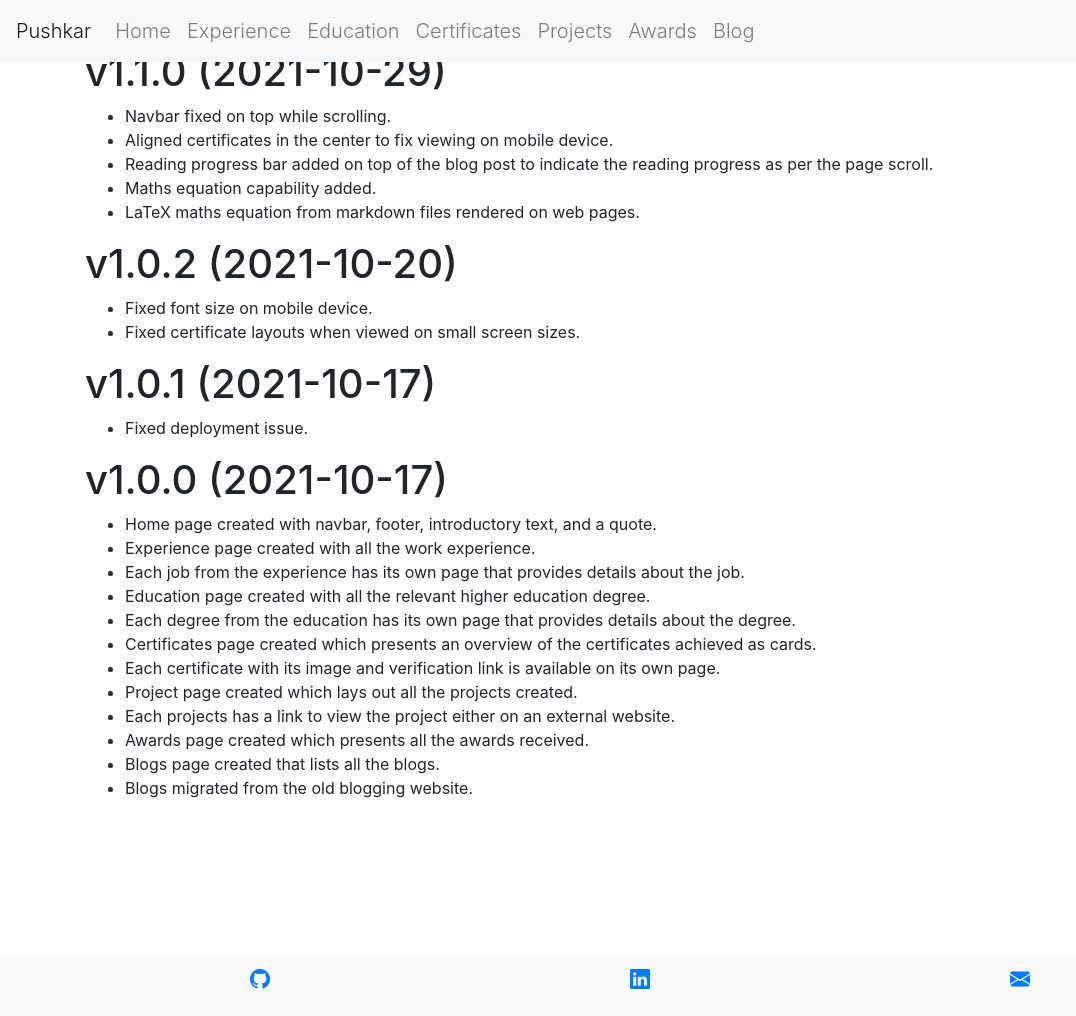
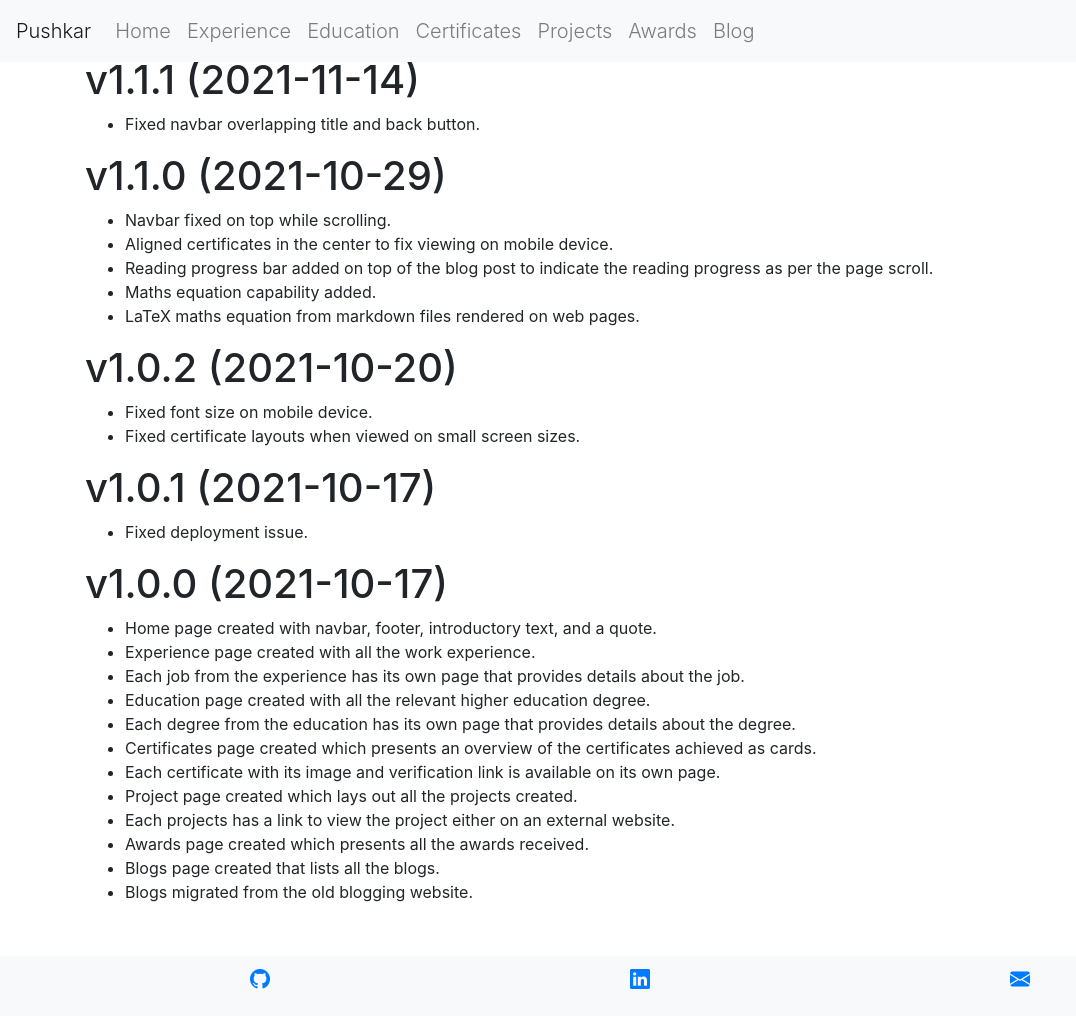
Before and after one commit to pushkarkadam/portfolio, a Jekyll site: the page built from HISTORY.md, in a window 1280 px wide and 1016 px high. Shown: the whole window, without its empty margins (0-1076 px from the left). Built offline with Jekyll 4.4.1, drawn with Linux system fonts in a browser that asks for light colours; nearby versions of some CDN libraries; our own code applies the rules of GitHub Pages for plain Markdown files.

Commit message:
Overlap of navbar removed. Fixes #1.

```diff
--- a/HISTORY.md
+++ b/HISTORY.md
@@ -1,3 +1,7 @@
+# v1.1.1 (2021-11-14)
+
+* Fixed navbar overlapping title and back button.
+
 # v1.1.0 (2021-10-29)
 
 * Navbar fixed on top while scrolling.
--- a/_layouts/default.html
+++ b/_layouts/default.html
@@ -7,7 +7,7 @@
         <div class="">
             {% include navigation.html %}
         </div>
-        <div class="container mb-5 pb-5 pt-5">
+        <div class="container mt-2 mb-5 pb-5 pt-5">
             {{ content }}
         </div>
         <div class="">
--- a/_layouts/post.html
+++ b/_layouts/post.html
@@ -3,7 +3,7 @@ layout: default
 ---
 <div class="" id="progress-bar">
 </div>
-<div class="mt-2 pt-5">
+<div class="pt-3">
     <p><a href="{{ site.baseurl }}/blog.html"><i class="bi bi-arrow-left"></i> Back to Blog</a></p>
 </div>
 <div class="page-header">
```
